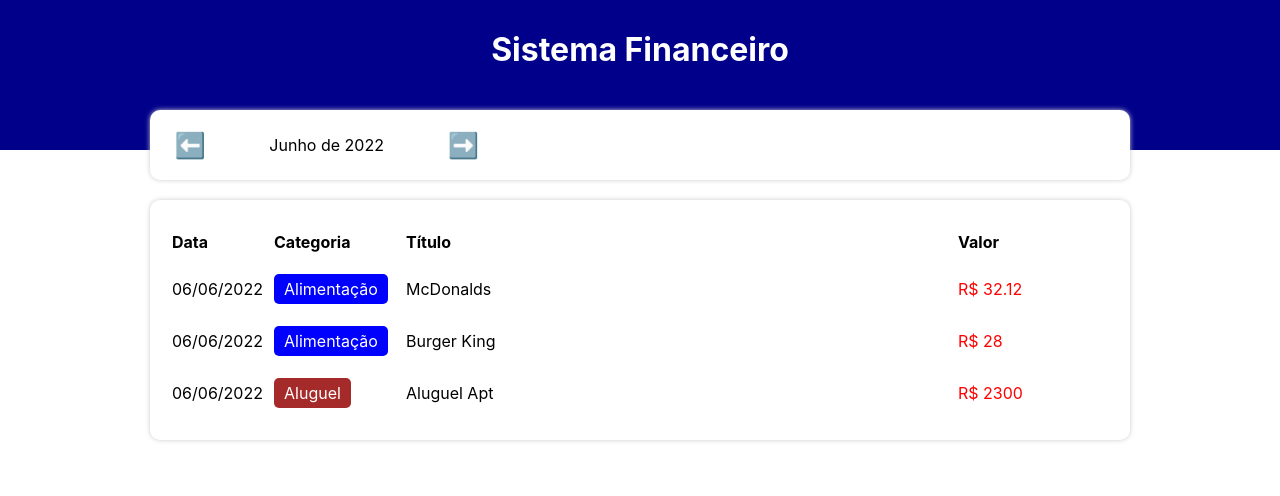
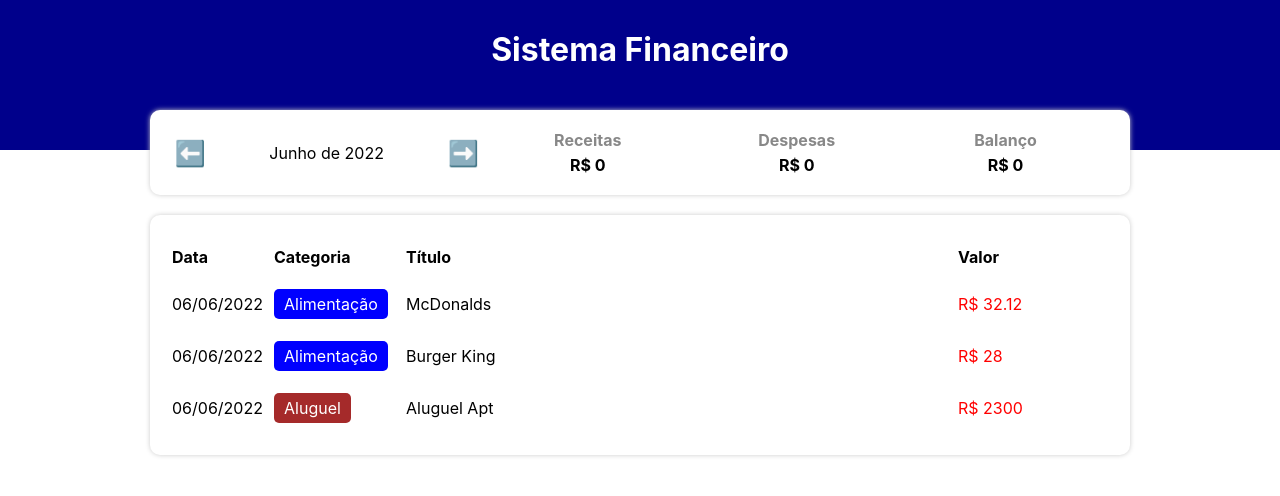
Before and after one commit to matheuspsb/finance, a React (Create React App) app: page / in a window 1280 px wide. Shown: the top 496 px of the page. Built offline with nearby package versions, Linux system fonts and the light colour scheme.

Commit message:
feat: new component

```diff
--- a/src/App.tsx
+++ b/src/App.tsx
@@ -13,6 +13,8 @@
   const [list, setList] = useState(items);                                   /* Lista Completa */
   const [filteredList, setFilteredList] = useState<Item[]>([]);
   const [currentMonth, setCurrentMonth] = useState(getCurrentMonth());
+  const [income, setIncome] = useState(0);
+  const [expense, setExpense] = useState(0);
 
   useEffect(()=>{
     setFilteredList( filterListByMonth(list, currentMonth) );
@@ -32,6 +34,8 @@
         <InfoArea
           currentMonth={currentMonth}
           onMonthChange={handleMonthChange}
+          income={income}
+          expense={expense}
         />
 
         <TableArea list={filteredList}/>
--- a/src/components/InfoArea/index.tsx
+++ b/src/components/InfoArea/index.tsx
@@ -1,12 +1,15 @@
-import * as C from './styles'
-import { formatCurrentMonth } from '../../helpers/dateFilter'
+import * as C from './styles';
+import { formatCurrentMonth } from '../../helpers/dateFilter';
+import { ResumeItem } from '../ResumoItem';
 
 type Props = {
     currentMonth: string;
     onMonthChange: ( newMonth: string ) => void;
+    income: number;
+    expense: number;
 }
 
-export const InfoArea = ({ currentMonth, onMonthChange }: Props) => {
+export const InfoArea = ({ currentMonth, onMonthChange, income, expense }: Props) => {
     const handlePrevMonth = () => {
         let [year, month] = currentMonth.split('-');
         let currentDate = new Date(parseInt(year), parseInt(month) - 1, 1);
@@ -29,7 +32,9 @@
                 <C.MonthArrow onClick={handleNextMonth}>➡️</C.MonthArrow>
             </C.MonthArea>
             <C.ResumeArea>
-
+                <ResumeItem title='Receitas' value={income} />
+                <ResumeItem title='Despesas' value={expense} />
+                <ResumeItem title='Balanço' value={income = expense} />
             </C.ResumeArea>
         </C.Container>
     );
--- /dev/null
+++ b/src/components/ResumoItem/index.tsx
@@ -0,0 +1,15 @@
+import * as C from './styles';
+
+type Props = {
+    title: string;
+    value: number;
+}
+
+export const ResumeItem = ({ title, value }: Props) => {
+    return(
+        <C.Container>
+            <C.Title>{title}</C.Title>
+            <C.Info>R$ {value}</C.Info>
+        </C.Container>
+    );
+}
--- /dev/null
+++ b/src/components/ResumoItem/styles.ts
@@ -0,0 +1,18 @@
+import styled from "styled-components";
+
+export const Container = styled.div`
+    flex: 1;
+`;
+
+export const Title = styled.div`
+    text-align: center;
+    font-weight: bold;
+    color: #888;
+    margin-bottom: 5px;
+`;
+
+export const Info = styled.div`
+    text-align: center;
+    font-weight: bold;
+    color: #000;
+`;
```
